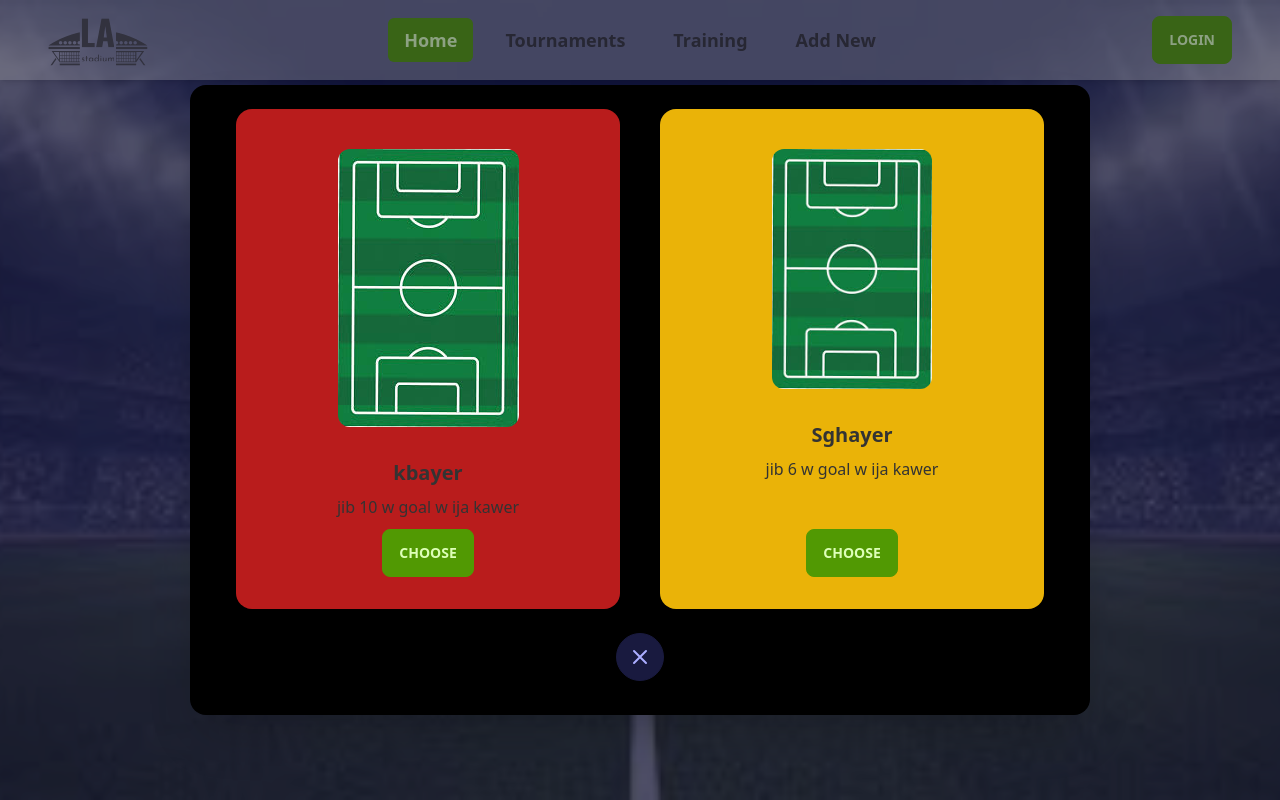
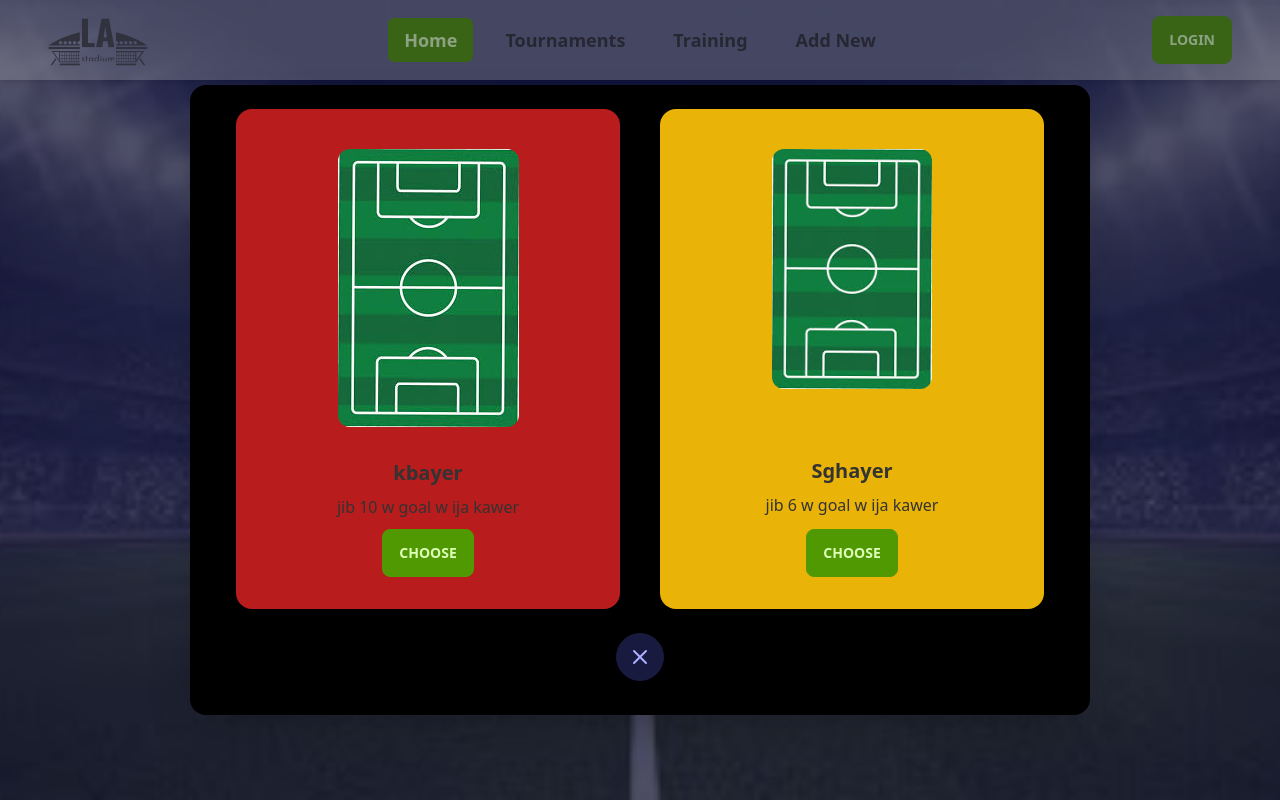
Before and after one commit to azizsrarfi248/LA-stadium, a Next.js app: page / in a window 1280 px wide. Both pictures are taken after a click on the button "GET STARTED". Built offline with nearby package versions, Linux system fonts and the light colour scheme.

Commit message:
change card to the modal

```diff
--- a/src/components/add-new-stadium.jsx
+++ b/src/components/add-new-stadium.jsx
@@ -29,7 +29,7 @@ const StadiumSize = ({ addNewModel, setAddNewModel }) => {
             />
           </figure>
           <div className="card-body items-center text-center ">
-            <h2 className="card-title">Sghayer</h2>
+            <h2 className="card-title pt-9">Sghayer</h2>
             <p>jib 6 w goal w ija kawer</p>
             <div className="card-actions">
               <button className="btn btn-primary">choose</button>
```
